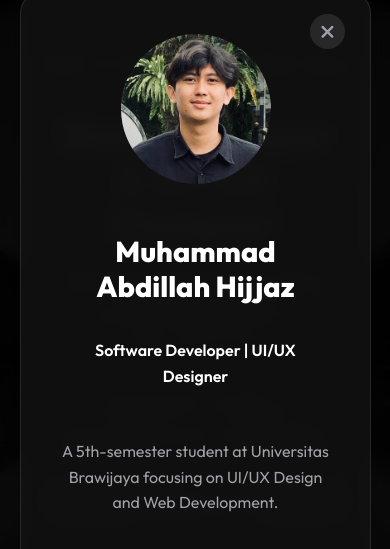
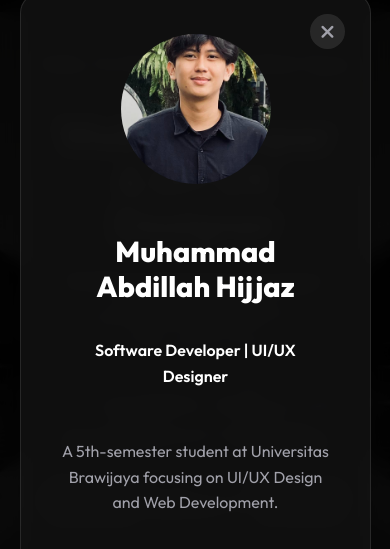
Before and after one commit to hijjazkuykuy-devprob/portfolio-magang, a website built with Vite: page index.html in a window 390 px wide. Both pictures are taken after a click on the element 44 px from the left and 40 px from the top of the page. Shown: the part 68-617 px from the top of the page. Built offline with nearby package versions, Linux system fonts and the light colour scheme.

Commit message:
fix: profile image aspect ratio in modal on mobile screens

```diff
--- a/index.html
+++ b/index.html
@@ -383,8 +383,8 @@
     <div id="biodata-modal" class="modal">
         <div class="modal-content glass-card" style="max-width: 600px; text-align: center;">
             <span class="close-modal" id="close-biodata"><i class="fa-solid fa-xmark"></i></span>
-            <div class="modal-image" style="width: 150px; height: 150px; border-radius: 50%; margin: 0 auto 20px; overflow: hidden; display: block;">
-                <img src="image/profile.png" alt="Profile" style="width: 100%; height: 100%; object-fit: cover; object-position: center 25%;">
+            <div class="modal-image" style="width: 150px; height: 150px; min-width: 150px; min-height: 150px; flex-shrink: 0; border-radius: 50%; margin: 0 auto 20px; overflow: hidden; display: block;">
+                <img src="image/profile.png" alt="Profile" style="width: 100%; height: 100%; object-fit: cover; object-position: center;">
             </div>
             <h2 style="font-size: 1.8rem; margin-bottom: 5px;">Muhammad Abdillah Hijjaz</h2>
             <p style="color: var(--primary); font-weight: 600; margin-bottom: 20px;">Software Developer | UI/UX Designer</p>
```
